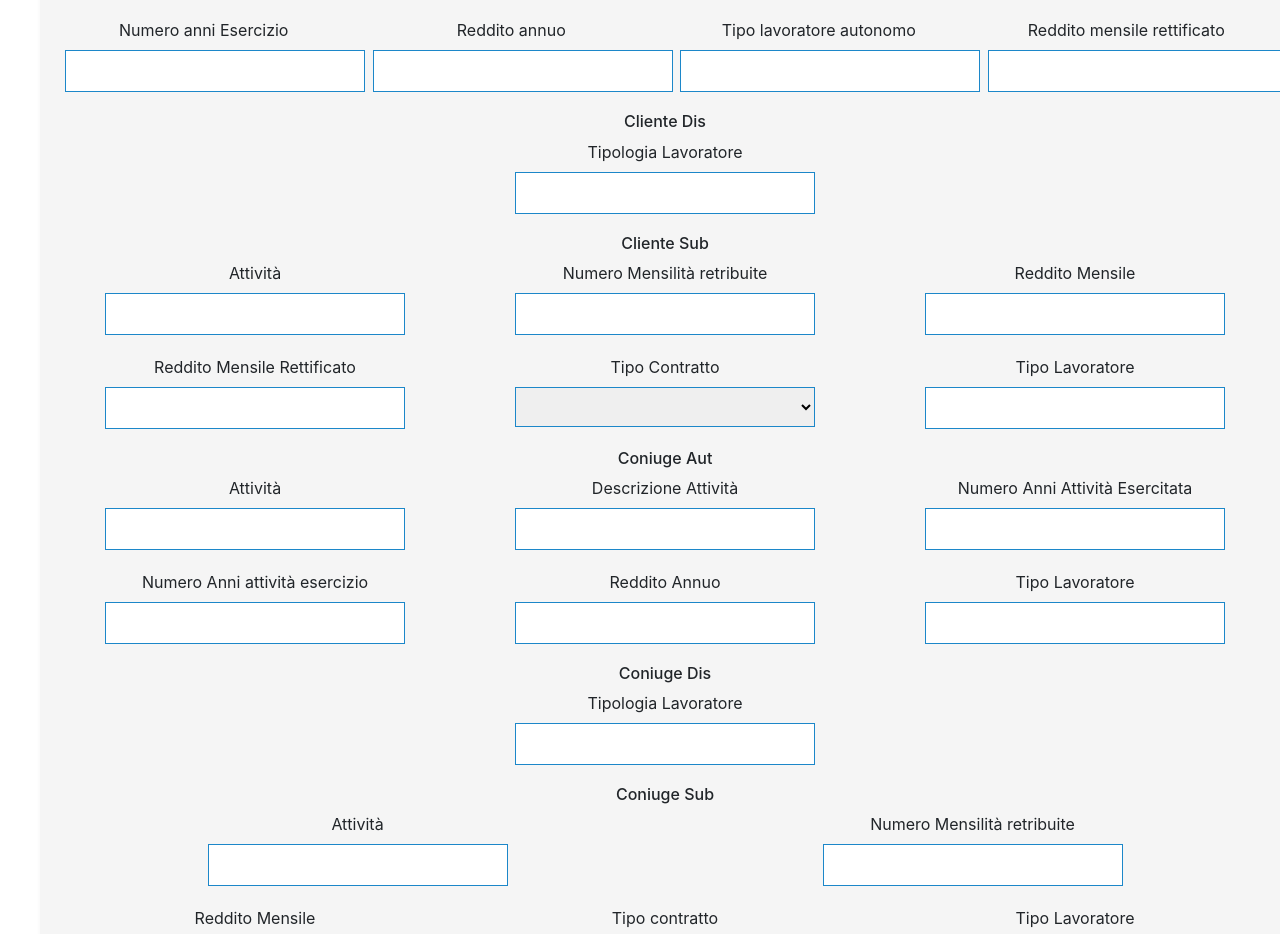
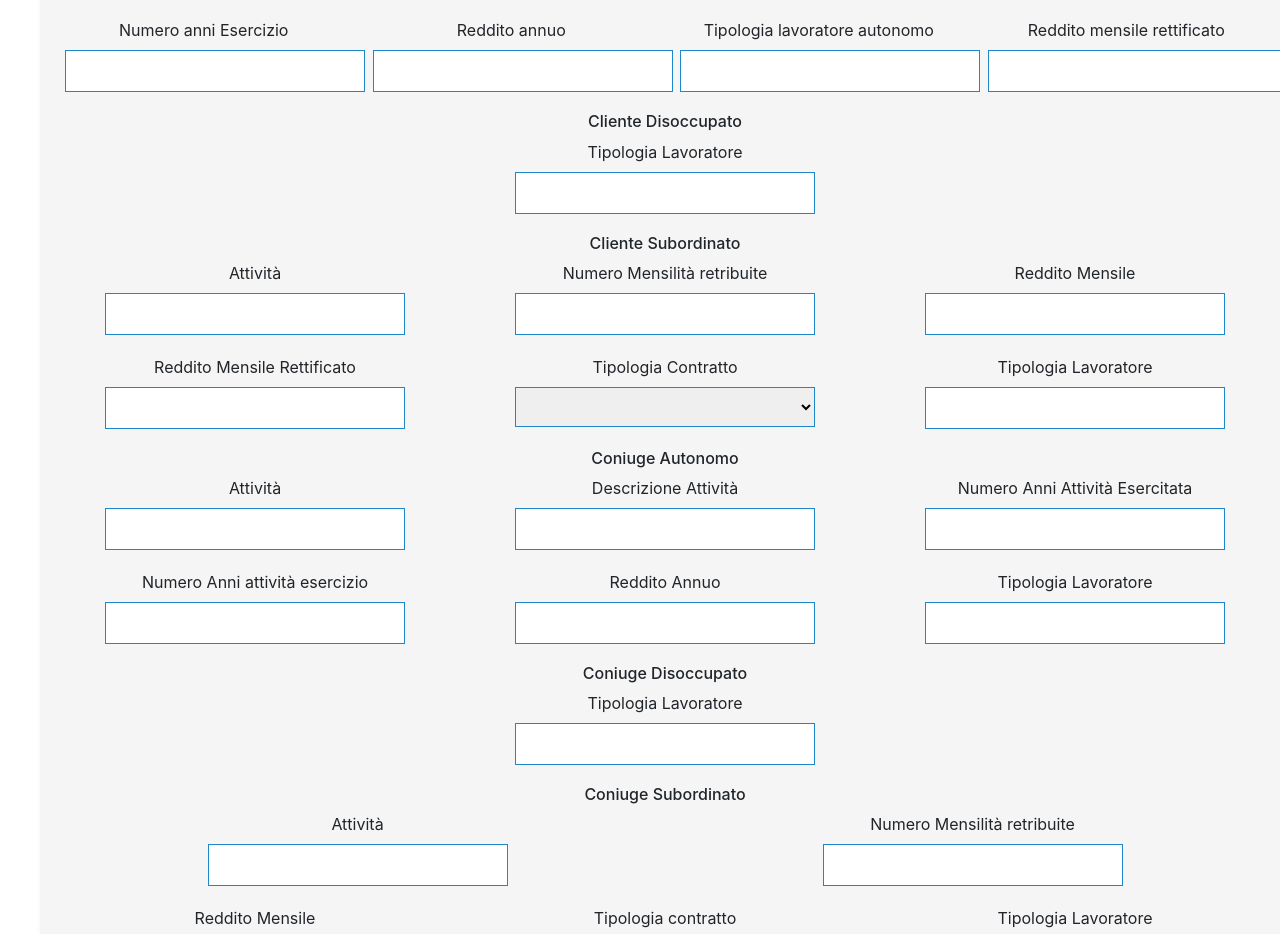
Before and after one commit to glucchinodebest/Esdebitami_webPage, an Angular app: page /dashBoard in a window 1280 px wide. Shown: the part 1998-2932 px from the top of the page. Built offline with nearby package versions, Linux system fonts and the light colour scheme.

Commit message:
modifica inputpage

```diff
--- a/src/app/esdebitami-dashboard/esdebitami-dashboard.component.html
+++ b/src/app/esdebitami-dashboard/esdebitami-dashboard.component.html
@@ -578,7 +578,7 @@
                             </div>
                             <div class="col-12 col-sm-3">
                                 <label>
-                                    Tipo lavoratore autonomo
+                                    Tipologia lavoratore autonomo
                                 </label>
                             </div>
                             <div class="col-12 col-sm-3">
@@ -604,7 +604,7 @@
                         </div>
                     </div>
 
-                    <h6>Cliente Dis</h6>
+                    <h6>Cliente Disoccupato</h6>
                     <div>
                         <div class="row">
                             <div class="col-12 col-sm-12">
@@ -620,7 +620,7 @@
                     </div>
 
                     <div>
-                        <h6>Cliente Sub</h6>
+                        <h6>Cliente Subordinato</h6>
 
                         <div class="row">
                             <div class="col-12 col-sm-4">
@@ -660,12 +660,12 @@
                             </div>
                             <div class="col-12 col-sm-4">
                                 <label>
-                                    Tipo Contratto
+                                    Tipologia Contratto
                                 </label>
                             </div>
                             <div class="col-12 col-sm-4">
                                 <label>
-                                    Tipo Lavoratore
+                                    Tipologia Lavoratore
                                 </label>
                             </div>
                         </div>
@@ -693,7 +693,7 @@
 
 
                     <div>
-                        <h6>Coniuge Aut</h6>
+                        <h6>Coniuge Autonomo</h6>
 
 
                         <div class="row">
@@ -740,7 +740,7 @@
                             </div>
                             <div class="col-12 col-sm-4">
                                 <label>
-                                    Tipo Lavoratore
+                                    Tipologia Lavoratore
                                 </label>
                             </div>
                         </div>
@@ -767,7 +767,7 @@
                     </div>
 
                     <div>
-                        <h6>Coniuge Dis</h6>
+                        <h6>Coniuge Disoccupato</h6>
 
                         <div class="row">
                             <div class="col-12 col-sm-12">
@@ -783,7 +783,7 @@
                     </div>
 
                     <div>
-                        <h6>Coniuge Sub</h6>
+                        <h6>Coniuge Subordinato</h6>
 
                         <div class="row">
                             <div class="col-12 col-sm-6">
@@ -815,12 +815,12 @@
                             </div>
                             <div class="col-12 col-sm-4">
                                 <label>
-                                    Tipo contratto
+                                    Tipologia contratto
                                 </label>
                             </div>
                             <div class="col-12 col-sm-4">
                                 <label>
-                                    Tipo Lavoratore
+                                    Tipologia Lavoratore
                                 </label>
                             </div>
                         </div>
@@ -1092,7 +1092,7 @@
                                 <input type="text" formControlName="listaCreditori_nomeCreditore">
                             </div>
                             <div class="col-12 col-sm-4">
-                                <select name="PosizioneTecnica" formControlName="listaCreditori_formaTecnica">
+                                <select name="FormaTecnica" formControlName="listaCreditori_formaTecnica">
                                     <option value="PRESTITO PERSONALE">PRESTITO PERSONALE</option>
                                     <option value="PRESTITO FINALIZZATO">PRESTITO FINALIZZATO</option>
                                     <option value="CARTA DI CREDITO - REVOLVING">CARTA DI CREDITO - REVOLVING</option>
@@ -1100,6 +1100,8 @@
                                     <option value="FIDO IPOTECARIO">FIDO IPOTECARIO</option>
                                     <option value="FIDO DI CONTO CORRENTE">FIDO DI CONTO CORRENTE</option>
                                     <option value="GARANZIA DI PEGNO">GARANZIA DI PEGNO</option>
+                                    <option value="GARANZIE IPOTECARIE">GARANZIE IPOTECARIE</option>
+                                    <option value="CHIROGRAFARIO">CHIROGRAFARIO</option>
                                 </select>
                             </div>
                             <div class="col-12 col-sm-4">
--- a/src/app/result-page/result-page.component.ts
+++ b/src/app/result-page/result-page.component.ts
@@ -25,7 +25,6 @@ export class ResultPageComponent implements OnInit {
     this.segmentazioneClienti = this.payload.segmentazioneClienti;
 
 
-    console.log(this.schedaCliente.dataCsqConiuge);
 
 
 
```
Also changed, not shown: src/app/esdebitami-dashboard/esdebitami-dashboard.component.ts (+9 -9 lines).
